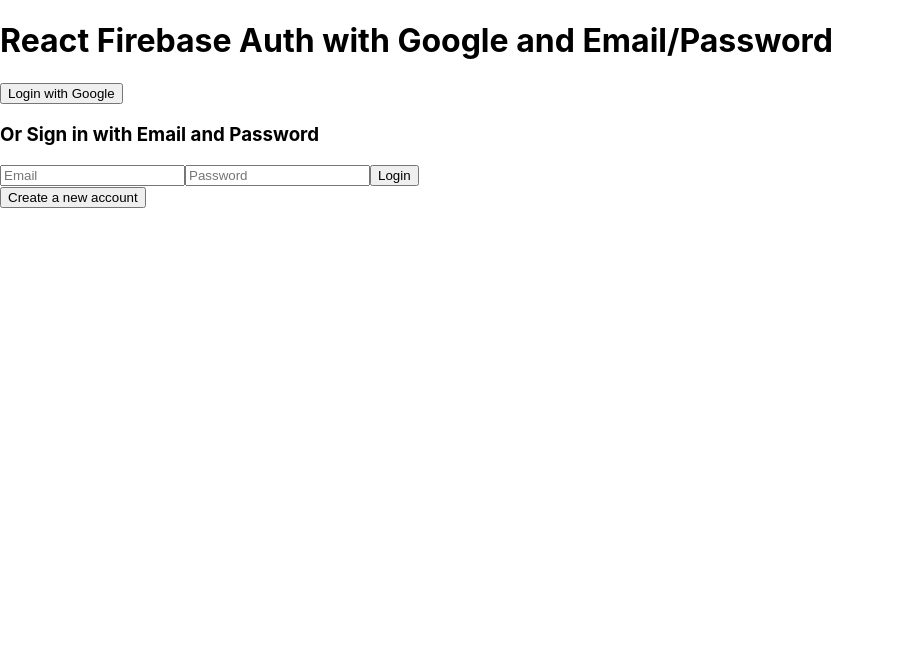
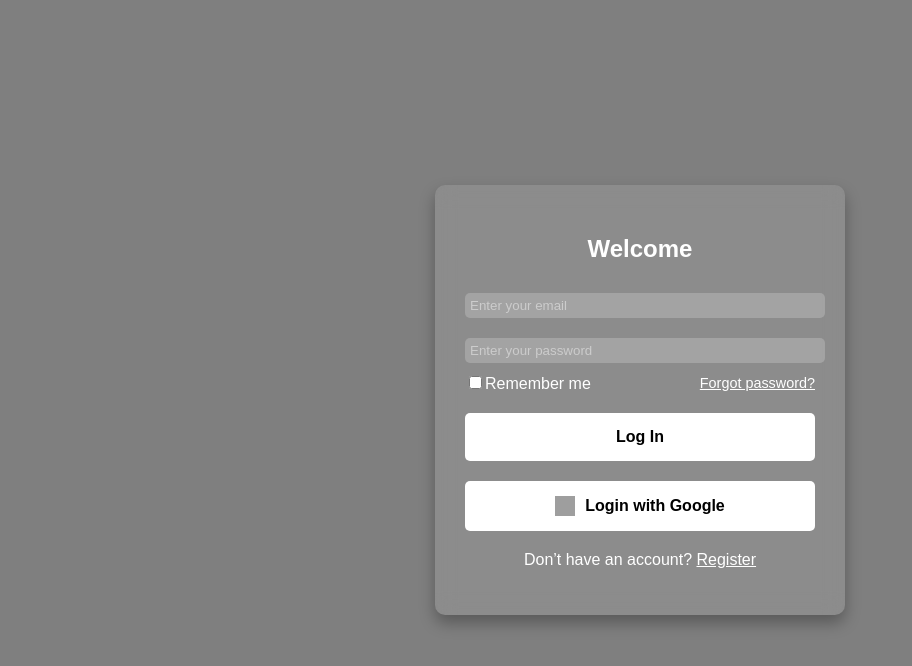
Before and after one commit to gmonmarr/futbolWeb, a React (Create React App) app: page / in a window 1280 px wide. Shown: the top 666 px of the page, without its empty margins (0-912 px from the left). Built offline with nearby package versions, Linux system fonts and the light colour scheme; no server answers; grey boxes are pictures that could not be loaded.

Commit message:
loginpage

```diff
--- a/src/App.css
+++ b/src/App.css
@@ -1,36 +1,143 @@
-/* src/App.css */
-.App {
-  text-align: center;
+body, html {
+  margin: 0;
+  padding: 0;
+  height: 100%;
+  display: flex;
+  justify-content: center; /* Horizontally centers the login box */
+  align-items: center; /* Vertically centers the login box */
+  /*background-image: url('champions.jpg');*/ /* Replace with your background image */
+  background-size: cover;
+  background-position: center;
   font-family: Arial, sans-serif;
 }
 
-button {
-  margin: 10px;
+/* Apply a dark overlay */
+body::before {
+  content: "";
+  position: absolute;
+  top: 0;
+  left: 0;
+  width: 100%;
+  height: 100%;
+  background-color: rgba(0, 0, 0, 0.5); /* Darken the background */
+  z-index: -1;
+}
+
+/* The login box */
+.login-box {
+  background-color: rgba(255, 255, 255, 0.1); /* Slight transparency */
+  padding: 30px;
+  border-radius: 10px;
+  box-shadow: 0 8px 16px rgba(0, 0, 0, 0.3);
+  text-align: center;
+  width: 350px;
+  backdrop-filter: blur(10px); /* Blurring effect */
+  color: #fff; /* White text */
+  /* Remove margin-left for proper centering */
+}
+
+/* Headline */
+.login-box h2 {
+  color: #fff;
+  margin-bottom: 20px;
+  text-align: center; /* Ensures Welcome is centered */
+}
+
+/* Form Inputs */
+.login-box input[type="email"],
+.login-box input[type="password"] {
+  width: 100%;
+  padding: 5px;
+  margin: 10px 0;
+  border: none;
+  border-radius: 5px;
+  outline: none;
+  background-color: rgba(255, 255, 255, 0.2); /* Transparent background for inputs */
+  color: #fff;
+}
+
+.login-box input::placeholder {
+  color: #ccc; /* Light placeholder text */
+}
+
+/* Remember me and forgot password section */
+.remember-forgot {
+  display: flex;
+  justify-content: space-between;
+  align-items: center;
+  margin-bottom: 20px;
+}
+
+.remember-forgot a {
+  color: #fff;
+  text-decoration: underline;
+  font-size: 0.9em;
+}
+
+/* Login button */
+.login-box button {
+  width: 100%;
+  padding: 15px;
+  background-color: white;
+  border: none;
+  border-radius: 5px;
+  font-size: 16px;
+  font-weight: bold;
+  cursor: pointer;
+  color: black;
+  transition: background-color 0.3s ease;
+}
+
+.login-box button:hover {
+  background-color: #ddd;
+}
+
+/* Register link */
+.login-box p {
+  color: #fff;
+  margin-top: 20px;
+}
+
+.login-box p a {
+  color: #fff;
+  text-decoration: underline;
+}
+
+/* Input focus styles */
+.login-box input:focus {
+  background-color: rgba(255, 255, 255, 0.3); /* Slight change on focus */
+}
+
+.google-login-btn {
+  display: flex;
+  align-items: center;
+  justify-content: center;
   padding: 10px 20px;
+  margin-top: 20px;
+  background-color: white;
+  border: none;
   border-radius: 5px;
-  border: none;
   cursor: pointer;
   font-size: 16px;
+  font-weight: bold;
+  color: #444;
+  transition: background-color 0.3s ease;
+  width: 100%;
 }
 
-button:hover {
-  opacity: 0.8;
+.google-login-btn img.google-logo {
+  width: 20px;
+  height: 20px;
+  margin-right: 10px;
 }
 
-input {
-  display: block;
-  margin: 10px auto;
-  padding: 10px;
-  border: 1px solid #ccc;
-  border-radius: 5px;
-  width: 80%;
+.google-login-btn:hover {
+  background-color: #ddd;
 }
 
-form {
-  max-width: 400px;
-  margin: auto;
+/* Mobile responsive */
+@media (max-width: 768px) {
+  .login-box {
+    width: 90%;
+  }
 }
-
-button:active {
-  transform: scale(0.98);
-}
--- a/src/App.js
+++ b/src/App.js
@@ -1,17 +1,17 @@
-// src/App.js
 import React, { useState } from "react";
 import { auth, googleProvider } from "./firebase";
 import { signInWithPopup, signInWithEmailAndPassword, createUserWithEmailAndPassword } from "firebase/auth";
+import "./App.css"; // Make sure you import your CSS
 
 function App() {
   const [user, setUser] = useState(null);
   const [email, setEmail] = useState("");
   const [password, setPassword] = useState("");
+  const [rememberMe, setRememberMe] = useState(false);
+  const [newUser, setNewUser] = useState(false); // Toggle between login and registration
   const [error, setError] = useState("");
-  const [newUser, setNewUser] = useState(false); // Track if it's a new user registering
 
   // Handle Google Sign-in
-  // prueba de git
   const handleGoogleLogin = async () => {
     try {
       const result = await signInWithPopup(auth, googleProvider);
@@ -22,7 +22,7 @@
     }
   };
 
-  // Handle Email/Password Sign-in
+  // Handle Email/Password Sign-in or Sign-up
   const handleEmailLogin = async (e) => {
     e.preventDefault();
     try {
@@ -31,7 +31,7 @@
         const result = await createUserWithEmailAndPassword(auth, email, password);
         setUser(result.user);
       } else {
-        // Sign in with existing account
+        // Sign in with an existing account
         const result = await signInWithEmailAndPassword(auth, email, password);
         setUser(result.user);
       }
@@ -48,40 +48,72 @@
   };
 
   return (
-    <div className="App">
-      <h1>React Firebase Auth with Google and Email/Password</h1>
+    <div className="login-container">
+      <div className="login-box">
         {user ? (
           <div>
             <h2>Welcome, {user.displayName || user.email}</h2>
             <button onClick={handleLogout}>Logout</button>
           </div>
         ) : (
-        <div>
-          <button onClick={handleGoogleLogin}>Login with Google</button>
-          <h3>Or Sign in with Email and Password</h3>
+          <>
+            <h2>Welcome</h2>
             <form onSubmit={handleEmailLogin}>
               <input
                 type="email"
-              placeholder="Email"
+                placeholder="Enter your email"
                 value={email}
                 onChange={(e) => setEmail(e.target.value)}
                 required
               />
               <input
                 type="password"
-              placeholder="Password"
+                placeholder="Enter your password"
                 value={password}
                 onChange={(e) => setPassword(e.target.value)}
                 required
               />
-            <button type="submit">{newUser ? "Sign Up" : "Login"}</button>
+              <div className="remember-forgot">
+                <label>
+                  <input
+                    type="checkbox"
+                    checked={rememberMe}
+                    onChange={() => setRememberMe(!rememberMe)}
+                  />
+                  Remember me
+                </label>
+                <a href="#">Forgot password?</a>
+              </div>
+              <button type="submit">{newUser ? "Sign Up" : "Log In"}</button>
             </form>
-          <button onClick={() => setNewUser(!newUser)}>
-            {newUser ? "Already have an account? Login" : "Create a new account"}
+
+            {/* Google login button with image */}
+            <button className="google-login-btn" onClick={handleGoogleLogin}>
+              <img
+                src="logo.png" /* Adjust path if needed */
+                alt="Google logo"
+                className="google-logo"
+              />
+              Login with Google
             </button>
+
+            <p>
+              {newUser ? (
+                "Already have an account? "
+              ) : (
+                "Don’t have an account? "
+              )}
+              <a
+                href="#"
+                onClick={() => setNewUser(!newUser)}
+              >
+                {newUser ? "Login" : "Register"}
+              </a>
+            </p>
             {error && <p style={{ color: "red" }}>{error}</p>}
+          </>
+        )}
       </div>
-      )}
     </div>
   );
 }
```
Lines whose indentation alone changed are shown as unchanged.
